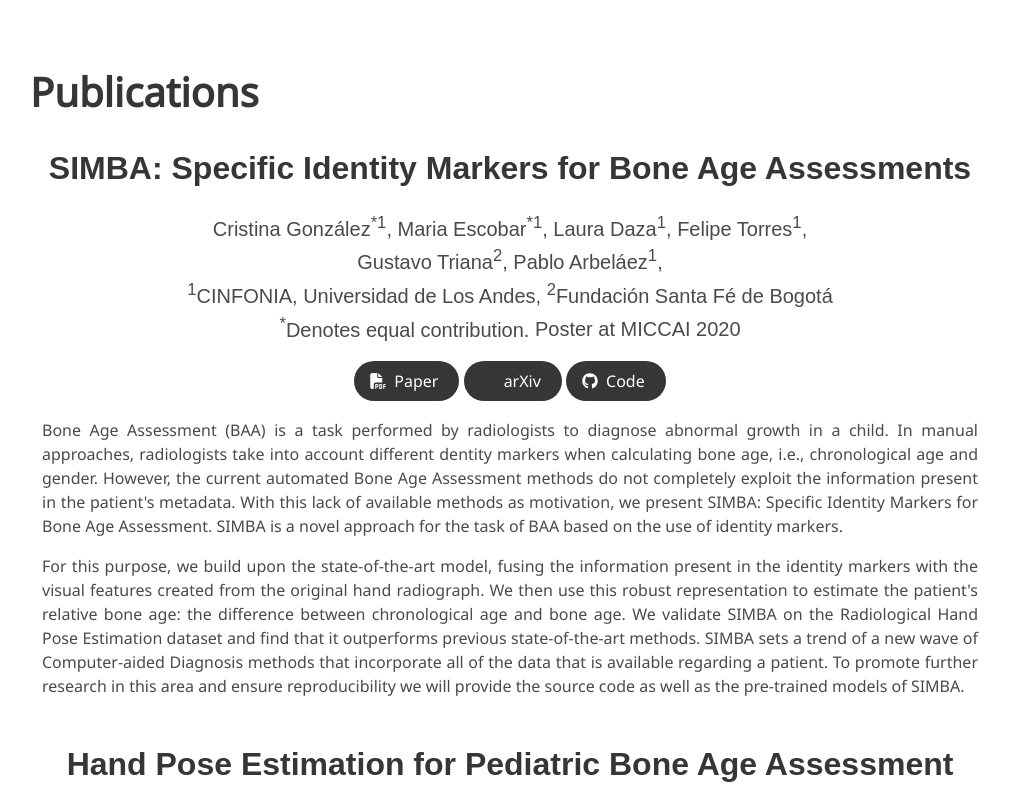
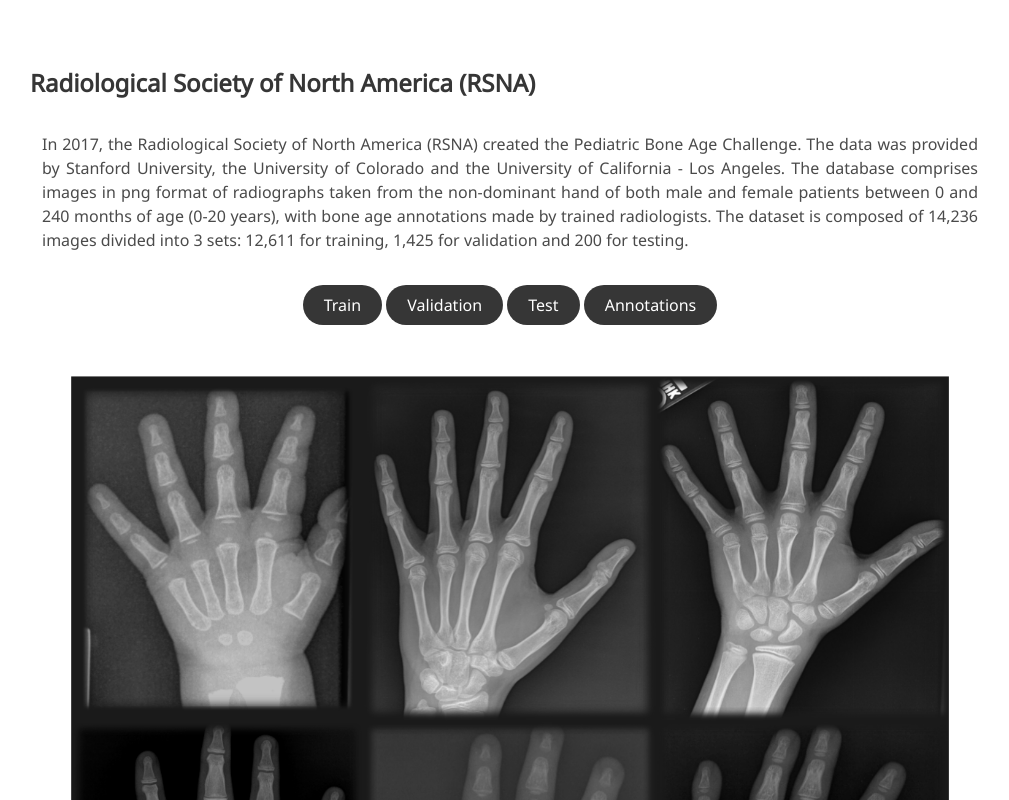
Before and after one commit to BCV-Uniandes/baar-wp, a plain HTML site: page index.html in a window 1280 px wide. Shown: the part 1620-2420 px from the top of the page, without its empty margins (130-1139 px from the left). Drawn offline with nearby package versions, Linux system fonts and the light colour scheme; some icons are missing; a web font is replaced by a local one.

Commit message:
baar done

```diff
--- a/index.html
+++ b/index.html
@@ -163,6 +163,52 @@
               alt="Interpolate start reference image."/>
         </div>
         </div>
+        <h3 class="title is-4">Radiological Society of North America (RSNA)</h3>
+        <div class="column content has-text-justified">
+          <p>
+            In 2017, the Radiological Society of North America (RSNA) created the Pediatric Bone Age Challenge.
+            The data was provided by Stanford University, the University of Colorado and the University of California - Los Angeles. The database comprises images
+            in png format of radiographs taken from the non-dominant hand of both male and female patients between 0
+            and 240 months of age (0-20 years), with bone age annotations made by trained radiologists. The dataset
+            is composed of 14,236 images divided into 3 sets: 12,611 for training, 1,425 for validation and 200 for
+            testing.
+          </p>
+
+          <div class="column has-text-centered">
+          <div class="publication-links">
+            <!-- PDF Link. -->
+            <span class="link-block">
+              <a href="https://drive.google.com/file/d/1SKmjs8Lvjv8DBs3LSy0XkbWDyJr_U3YF/view"
+                 class="external-link button is-normal is-rounded is-dark">
+                <span>Train</span>
+                </a>
+            </span>
+            <span class="link-block">
+              <a href="https://drive.google.com/file/d/17JM6Y5VeVgS35ywTKJ1U5CqHhDsF8irf/view"
+                 class="external-link button is-normal is-rounded is-dark">
+                <span>Validation</span>
+                </a>
+            </span>
+            <span class="link-block">
+              <a href="https://drive.google.com/file/d/1-8akTtn8rAf4cQklIJQ1NUbFnTlGocgc/view"
+                 class="external-link button is-normal is-rounded is-dark">
+                <span>Test</span>
+                </a>
+            </span>
+            <span class="link-block">
+              <a href="https://drive.google.com/file/d/1mOveYqmsiiONFxAUhDCWaFvCnq6GSIRl/view"
+                 class="external-link button is-normal is-rounded is-dark">
+                <span>Annotations</span>
+                </a>
+            </span>
+          </div>
+        </div>
+        <div class="content has-text-centered">
+          <img src="./static/images/overview_rsna.png"
+              class="interpolation-image"
+              alt="Interpolate start reference image."/>
+        </div>
+        </div>
       </div>
     </div>
     <div class="columns is-centered">
@@ -185,6 +231,7 @@
           </div>
            <div class="is-size-5 publication-authors">
             <span class="author-block"><sup>*</sup>Denotes equal contribution.</span>
+            <p></p>
             <span class="author-block">Poster at MICCAI 2020</span>
           </div>
 
@@ -261,6 +308,7 @@
           </div>
            <div class="is-size-5 publication-authors">
             <span class="author-block"><sup>*</sup>Denotes equal contribution.</span>
+            <p></p>
             <span class="author-block">Oral presentation at MICCAI 2019</span>
           </div>
 
```
Also changed, not shown: static/images/overview_rsna.png (added).
